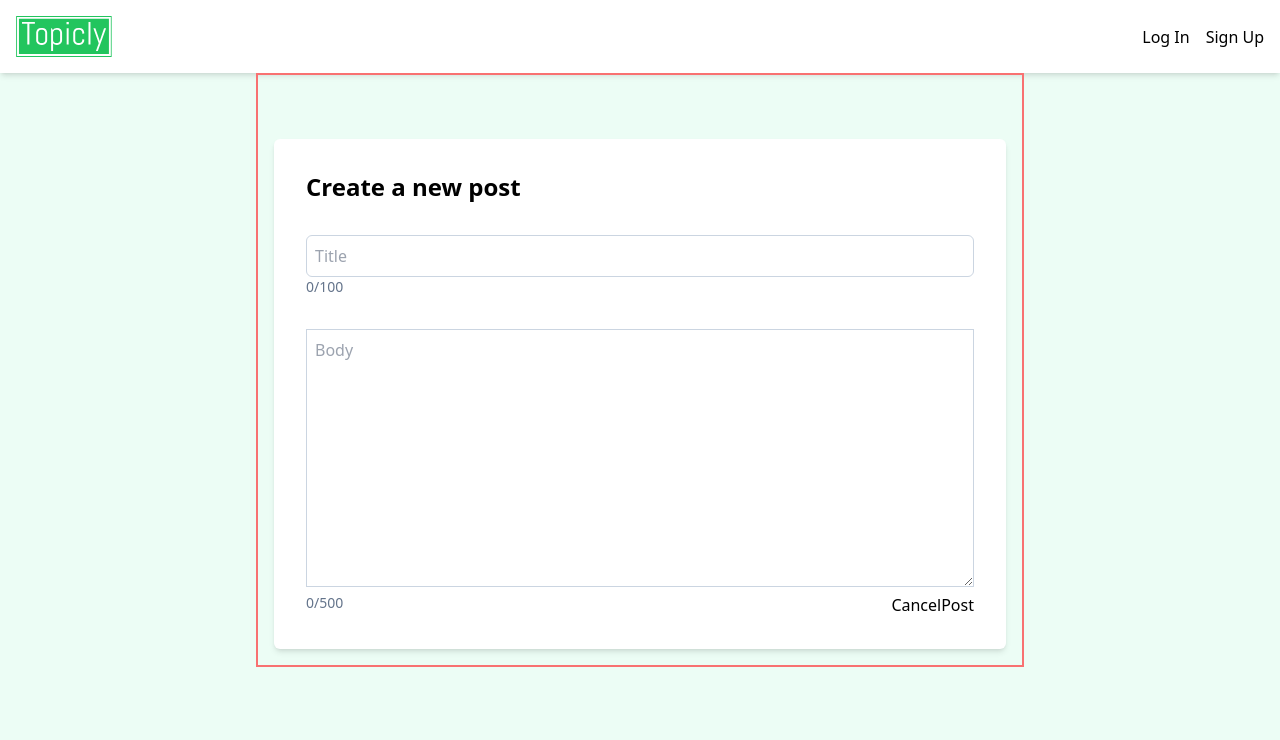
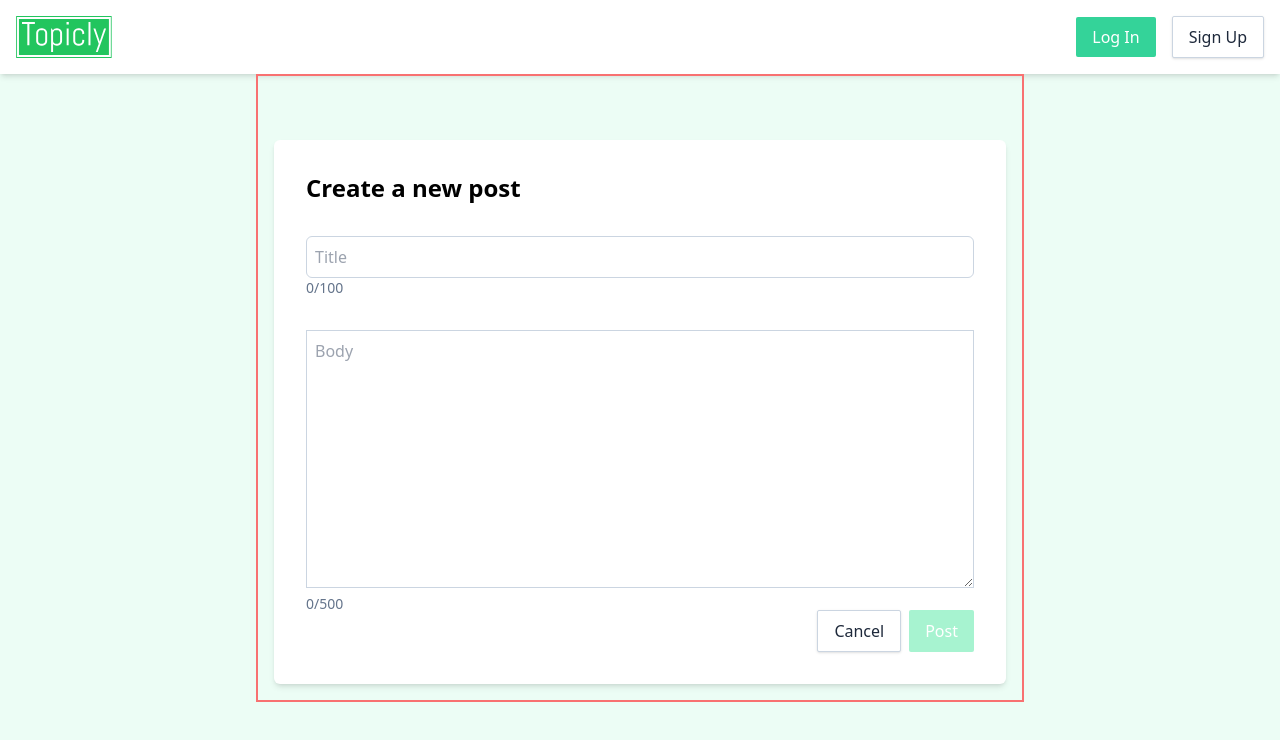
Before and after one commit to Chamara-Wijepala/topicly, a React (Vite) app: page /create in a window 1280 px wide. Shown: the top 740 px of the page. Built offline with nearby package versions, Linux system fonts and the light colour scheme.

Commit message:
Add custom button component

```diff
--- a/src/components/back-button/index.tsx
+++ b/src/components/back-button/index.tsx
@@ -1,14 +1,15 @@
 import { useNavigate } from 'react-router-dom';
 import { BsArrowLeftCircle } from 'react-icons/bs';
+import Button from 'components/button';
 
 function BackButton() {
 	const navigate = useNavigate();
 
 	return (
-		<button onClick={() => navigate(-1)} className="flex items-center gap-2">
+		<Button variant="neutral" onClick={() => navigate(-1)}>
 			<BsArrowLeftCircle />
 			<span>Back</span>
-		</button>
+		</Button>
 	);
 }
 
--- /dev/null
+++ b/src/components/button/index.tsx
@@ -0,0 +1,34 @@
+import classNames from 'classnames';
+
+type Props = React.ComponentProps<'button'> & {
+	variant: 'regular' | 'neutral' | 'danger';
+	square?: boolean;
+};
+
+function Button({ variant, square, disabled, children, ...props }: Props) {
+	return (
+		<button
+			{...props}
+			disabled={disabled}
+			className={classNames(
+				{
+					['bg-emerald-400 hover:bg-emerald-500 text-white']:
+						variant === 'regular' && !disabled,
+					['bg-emerald-200 text-white cursor-not-allowed']:
+						variant === 'regular' && disabled,
+					['bg-white hover:bg-slate-100 text-slate-800 border border-slate-300 shadow']:
+						variant === 'neutral',
+					['bg-transparent hover:bg-rose-500 text-rose-400 hover:text-white border-2 border-rose-400 hover:border-rose-500']:
+						variant === 'danger',
+					'p-1 md:p-2 grow-0': square,
+					'py-1 md:py-2 px-2 md:px-4': !square,
+				},
+				'flex gap-1 md:gap-2 items-center justify-center grow rounded-sm'
+			)}
+		>
+			{children}
+		</button>
+	);
+}
+
+export default Button;
--- a/src/components/header/index.tsx
+++ b/src/components/header/index.tsx
@@ -1,5 +1,6 @@
 import { useState } from 'react';
-import { Link } from 'react-router-dom';
+import { Link, useNavigate } from 'react-router-dom';
+import Button from 'components/button';
 import { AiOutlineClose } from 'react-icons/ai';
 import { IoLogOutOutline } from 'react-icons/io5';
 import axiosInstance from 'api/axiosInstance';
@@ -13,6 +14,7 @@ function Header({
 	currentUser: CurrentUserType | null;
 	setCurrentUser: React.Dispatch<React.SetStateAction<CurrentUserType | null>>;
 }) {
+	const navigate = useNavigate();
 	const [isPopupOpen, setIsPopupOpen] = useState(false);
 
 	const firstChar = currentUser?.username.charAt(0);
@@ -33,12 +35,18 @@ function Header({
 
 				{currentUser === null ? (
 					<div className="flex items-center gap-4">
-						<Link to="/login">Log In</Link>
-						<Link to="/register">Sign Up</Link>
+						<Button variant="regular" onClick={() => navigate('/login')}>
+							Log In
+						</Button>
+						<Button variant="neutral" onClick={() => navigate('/register')}>
+							Sign Up
+						</Button>
 					</div>
 				) : (
 					<div className="flex items-center gap-4">
-						<Link to="/create">New</Link>
+						<Button variant="regular" onClick={() => navigate('/create')}>
+							New
+						</Button>
 
 						<button onClick={() => setIsPopupOpen(!isPopupOpen)}>
 							<div className="text-2xl bg-emerald-400 p-4 rounded-full aspect-square leading-4">
@@ -60,13 +68,10 @@ function Header({
 									{firstChar}
 								</div>
 								<p className="mb-4 break-all">{currentUser.username}</p>
-								<button
-									className="flex items-center gap-1"
-									onClick={handleLogout}
-								>
+								<Button variant="neutral" onClick={handleLogout}>
 									<span>Log Out</span>
 									<IoLogOutOutline />
-								</button>
+								</Button>
 							</div>
 						)}
 					</div>
--- a/src/components/post/index.tsx
+++ b/src/components/post/index.tsx
@@ -1,8 +1,11 @@
 import { useState } from 'react';
-import { Link } from 'react-router-dom';
+import { Link, useNavigate } from 'react-router-dom';
 import classNames from 'classnames';
+import { BsThreeDots } from 'react-icons/bs';
+import { MdCloseFullscreen } from 'react-icons/md';
+import { MdOpenInFull } from 'react-icons/md';
+import Button from 'components/button';
 import axiosInstance from 'api/axiosInstance';
-import { BsThreeDots } from 'react-icons/bs';
 import isoStringToRelativeTime from 'utils/isoStringToRelativeTime';
 import { PostType } from 'types/post.type';
 import { CurrentUserType } from 'types/currentUser.type';
@@ -22,6 +25,7 @@ function Post({
 	currentUser,
 	removePostFromList,
 }: Props) {
+	const navigate = useNavigate();
 	const [isBodyExpanded, setIsBodyExpanded] = useState(false);
 	const [isPopupOpen, setIsPopupOpen] = useState(false);
 
@@ -62,9 +66,16 @@ function Post({
 						</button>
 
 						{isPopupOpen && (
-							<div className="bg-white shadow-md p-4 min-w-40 max-w-64 top-6 right-0 absolute rounded-md flex flex-col items-center grow gap-4 z-10">
-								<Link to={`/update/${_id}`}>Update</Link>
-								<button onClick={handleDelete}>Delete</button>
+							<div className="bg-white shadow-md p-4 min-w-40 max-w-64 top-6 right-0 absolute rounded-md flex flex-col gap-4 z-10">
+								<Button
+									variant="neutral"
+									onClick={() => navigate(`/update/${_id}`)}
+								>
+									Update
+								</Button>
+								<Button variant="danger" onClick={handleDelete}>
+									Delete
+								</Button>
 							</div>
 						)}
 					</div>
@@ -76,9 +87,23 @@ function Post({
 					<h2 className="font-bold">{title}</h2>
 				</Link>
 
-				<button onClick={() => setIsBodyExpanded(!isBodyExpanded)}>
-					{isBodyExpanded ? 'Collapse' : 'Expand'}
-				</button>
+				<Button
+					variant="neutral"
+					square
+					onClick={() => setIsBodyExpanded(!isBodyExpanded)}
+				>
+					{isBodyExpanded ? (
+						<>
+							<span className="sr-only">Collapse text</span>
+							<MdCloseFullscreen className="text-sm" />
+						</>
+					) : (
+						<>
+							<span className="sr-only">Expand text</span>
+							<MdOpenInFull className="text-sm" />
+						</>
+					)}
+				</Button>
 
 				<Link to={`/post/${_id}`}>
 					<p
--- a/src/pages/create-post/index.tsx
+++ b/src/pages/create-post/index.tsx
@@ -1,5 +1,6 @@
 import { useState, useEffect } from 'react';
 import { useNavigate } from 'react-router-dom';
+import Button from 'components/button';
 import axiosInstance from 'api/axiosInstance';
 import { CurrentUserType } from 'types/currentUser.type';
 
@@ -69,11 +70,17 @@ function CreatePost({ currentUser }: { currentUser: CurrentUserType | null }) {
 					<div className="flex justify-between">
 						<span className="text-slate-500 text-sm">{body.length}/500</span>
 
-						<div>
-							<button onClick={() => navigate(-1)}>Cancel</button>
-							<button disabled={!isPostValid} onClick={handleSubmit}>
+						<div className="flex gap-2 mt-3 md:mt-4">
+							<Button variant="neutral" onClick={() => navigate(-1)}>
+								Cancel
+							</Button>
+							<Button
+								variant="regular"
+								disabled={!isPostValid}
+								onClick={handleSubmit}
+							>
 								Post
-							</button>
+							</Button>
 						</div>
 					</div>
 				</div>
--- a/src/pages/login/index.tsx
+++ b/src/pages/login/index.tsx
@@ -1,6 +1,7 @@
 import { useState, useEffect } from 'react';
 import { Link, useNavigate } from 'react-router-dom';
 import TextInput from 'components/text-input';
+import Button from 'components/button';
 import BackButton from 'components/back-button';
 import handleLogin from 'utils/handleLogin';
 import { CurrentUserType } from 'types/currentUser.type';
@@ -60,9 +61,15 @@ function Login({ setCurrentUser }: Props) {
 					isPassword
 				/>
 
-				<div>
+				<div className="flex gap-4 flex-col-reverse md:flex-row">
 					<BackButton />
-					<button onClick={handleSubmit}>Sign In</button>
+					<Button
+						variant="regular"
+						disabled={!isUsernameValid && !isPasswordValid}
+						onClick={handleSubmit}
+					>
+						Sign In
+					</Button>
 				</div>
 			</form>
 
--- a/src/pages/post-details/index.tsx
+++ b/src/pages/post-details/index.tsx
@@ -1,6 +1,7 @@
 import { useState, useEffect } from 'react';
-import { useParams, Link, useNavigate } from 'react-router-dom';
+import { useParams, useNavigate } from 'react-router-dom';
 import { BsThreeDots } from 'react-icons/bs';
+import Button from 'components/button';
 import BackButton from 'components/back-button';
 import axiosInstance from 'api/axiosInstance';
 import isoStringToRelativeTime from 'utils/isoStringToRelativeTime';
@@ -63,9 +64,16 @@ function PostDetails({ currentUser }: { currentUser: CurrentUserType | null }) {
 								</button>
 
 								{isPopupOpen && (
-									<div className="bg-white shadow-md p-4 min-w-40 max-w-64 top-6 right-0 absolute rounded-md flex flex-col items-center grow gap-4 z-10">
-										<Link to={`/update/${post._id}`}>Update</Link>
-										<button onClick={handleDelete}>Delete</button>
+									<div className="bg-white shadow-md p-4 min-w-40 max-w-64 top-6 right-0 absolute rounded-md flex flex-col gap-4 z-10">
+										<Button
+											variant="neutral"
+											onClick={() => navigate(`/update/${post._id}`)}
+										>
+											Update
+										</Button>
+										<Button variant="danger" onClick={handleDelete}>
+											Delete
+										</Button>
 									</div>
 								)}
 							</div>
--- a/src/pages/register/index.tsx
+++ b/src/pages/register/index.tsx
@@ -1,5 +1,6 @@
 import { useState, useEffect } from 'react';
 import BackButton from 'components/back-button';
+import Button from 'components/button';
 import TextInput from 'components/text-input';
 import axiosInstance from 'api/axiosInstance';
 import handleLogin from 'utils/handleLogin';
@@ -92,9 +93,15 @@ function Register({ setCurrentUser }: Props) {
 					isPassword
 				/>
 
-				<div>
+				<div className="flex gap-4 flex-col-reverse md:flex-row">
 					<BackButton />
-					<button onClick={(e) => handleSubmit(e)}>Sign Up</button>
+					<Button
+						variant="regular"
+						disabled={isUsernameValid && isPasswordValid}
+						onClick={(e) => handleSubmit(e)}
+					>
+						Sign Up
+					</Button>
 				</div>
 			</form>
 		</section>
--- a/src/pages/update-post/index.tsx
+++ b/src/pages/update-post/index.tsx
@@ -1,5 +1,6 @@
 import { useState, useEffect } from 'react';
 import { useParams, useNavigate } from 'react-router-dom';
+import Button from 'components/button';
 import axiosInstance from 'api/axiosInstance';
 import { CurrentUserType } from 'types/currentUser.type';
 
@@ -79,11 +80,17 @@ function UpdatePost({ currentUser }: { currentUser: CurrentUserType | null }) {
 					<div className="flex justify-between">
 						<span className="text-slate-500 text-sm">{body.length}/500</span>
 
-						<div>
-							<button onClick={() => navigate(-1)}>Cancel</button>
-							<button disabled={!isPostValid} onClick={handleSubmit}>
+						<div className="flex gap-2 mt-3 md:mt-4">
+							<Button variant="neutral" onClick={() => navigate(-1)}>
+								Cancel
+							</Button>
+							<Button
+								variant="regular"
+								disabled={!isPostValid}
+								onClick={handleSubmit}
+							>
 								Post
-							</button>
+							</Button>
 						</div>
 					</div>
 				</div>
```
